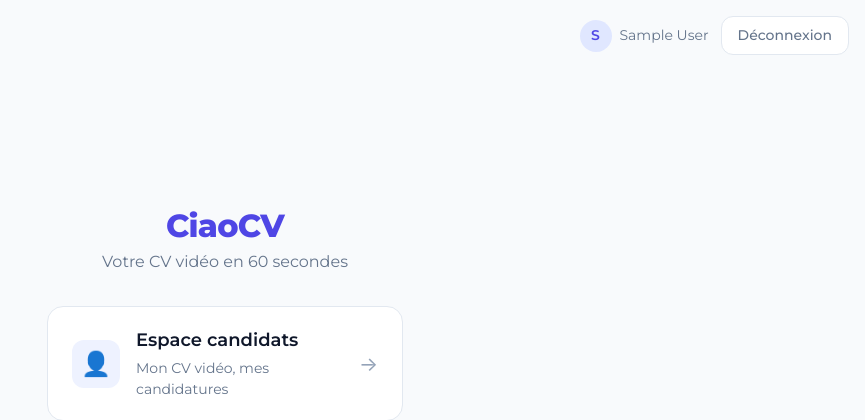
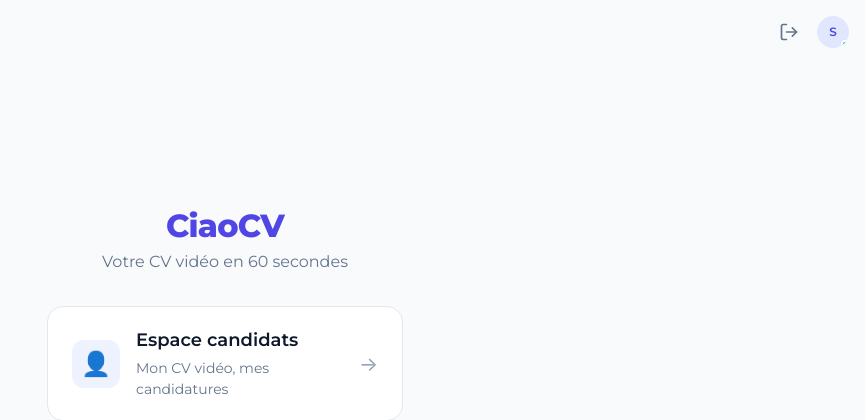
Before and after one commit to algravel/ciaocv, a PHP site: page /index.php in a window 1280 px wide. Shown: the top 420 px of the page, without its empty margins (415-1280 px from the left). Run offline with PHP 8.4, Linux system fonts and the light colour scheme; the visitor is signed in with stand-in values (Sample User, id 1).

Commit message:
Index: icône déconnexion et avatar (photo profil) en haut à droite comme le reste de l'app
Co-authored-by: Cursor <cursoragent@cursor.com>

```diff
--- a/app/index.php
+++ b/app/index.php
@@ -22,8 +22,10 @@ $onboardingCompleted = false;
 $profilePercent = 0;
 
 // Charger les données utilisateur si connecté
+$userPhotoUrl = null;
+$userInitial = 'U';
 if ($isLoggedIn && $db) {
-    $stmt = $db->prepare('SELECT first_name, email, onboarding_step, onboarding_completed FROM users WHERE id = ?');
+    $stmt = $db->prepare('SELECT first_name, email, photo_url, onboarding_step, onboarding_completed FROM users WHERE id = ?');
     $stmt->execute([$_SESSION['user_id']]);
     $userData = $stmt->fetch(PDO::FETCH_ASSOC);
 
@@ -33,6 +35,8 @@ if ($isLoggedIn && $db) {
             $email = $userData['email'] ?? $_SESSION['user_email'] ?? '';
             $userName = $email !== '' ? (strstr($email, '@', true) ?: $email) : 'Utilisateur';
         }
+        $userPhotoUrl = !empty($userData['photo_url']) ? trim($userData['photo_url']) : null;
+        $userInitial = $userName ? strtoupper(mb_substr($userName, 0, 1)) : 'U';
         $onboardingStep = (int)($userData['onboarding_step'] ?? 1);
         $onboardingCompleted = (bool)$userData['onboarding_completed'];
         $_SESSION['user_first_name'] = $userName;
@@ -121,12 +125,20 @@ if (!$isLoggedIn && $_SERVER['REQUEST_METHOD'] === 'POST' && isset($_POST['actio
 <body class="layout-auth-page">
     <?php if ($isLoggedIn): ?>
     <!-- UTILISATEUR CONNECTÉ -->
-    <div class="auth-header">
-        <div class="user-info">
-            <div class="user-avatar"><?= strtoupper(substr($userName ?? 'U', 0, 1)) ?></div>
-            <span><?= htmlspecialchars($userName ?? 'Utilisateur') ?></span>
+    <div class="auth-header index-header-right">
+        <a href="?logout=1" class="app-header-logout" aria-label="Déconnexion" title="Déconnexion">
+            <svg class="app-header-logout-icon" xmlns="http://www.w3.org/2000/svg" width="24" height="24" viewBox="0 0 24 24" fill="none" stroke="currentColor" stroke-width="2" stroke-linecap="round" stroke-linejoin="round" aria-hidden="true"><path d="M9 21H5a2 2 0 0 1-2-2V5a2 2 0 0 1 2-2h4"/><polyline points="16 17 21 12 16 7"/><line x1="21" y1="12" x2="9" y2="12"/></svg>
+        </a>
+        <div class="app-header-avatar-wrap">
+            <span class="avatar avatar-status-wrap">
+                <?php if ($userPhotoUrl): ?>
+                    <img src="<?= htmlspecialchars($userPhotoUrl) ?>" alt="" class="avatar-img">
+                <?php else: ?>
+                    <?= htmlspecialchars($userInitial) ?>
+                <?php endif; ?>
+                <span class="avatar-status" aria-hidden="true"></span>
+            </span>
         </div>
-        <a href="?logout=1" class="auth-btn">Déconnexion</a>
     </div>
 
     <div class="container">
```
